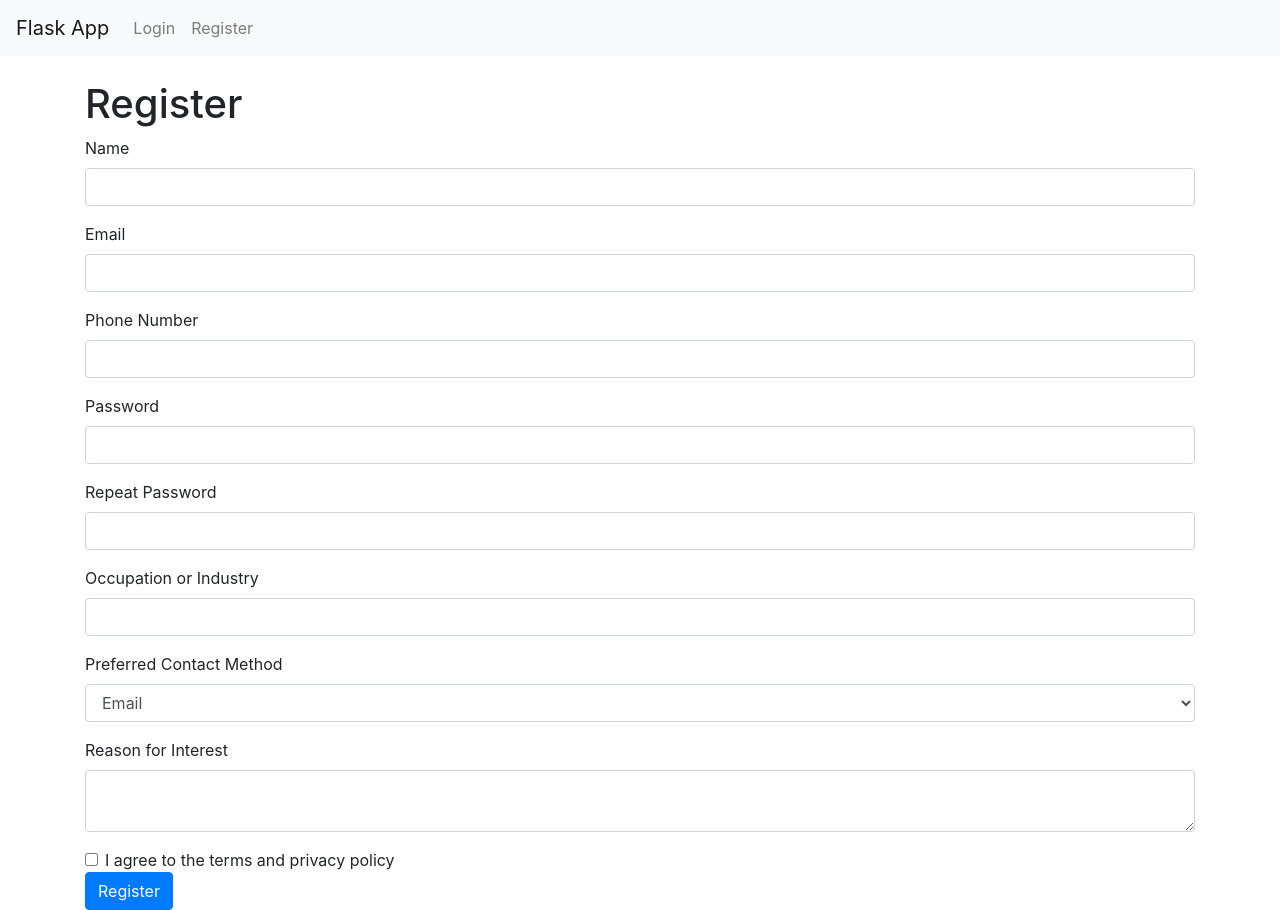
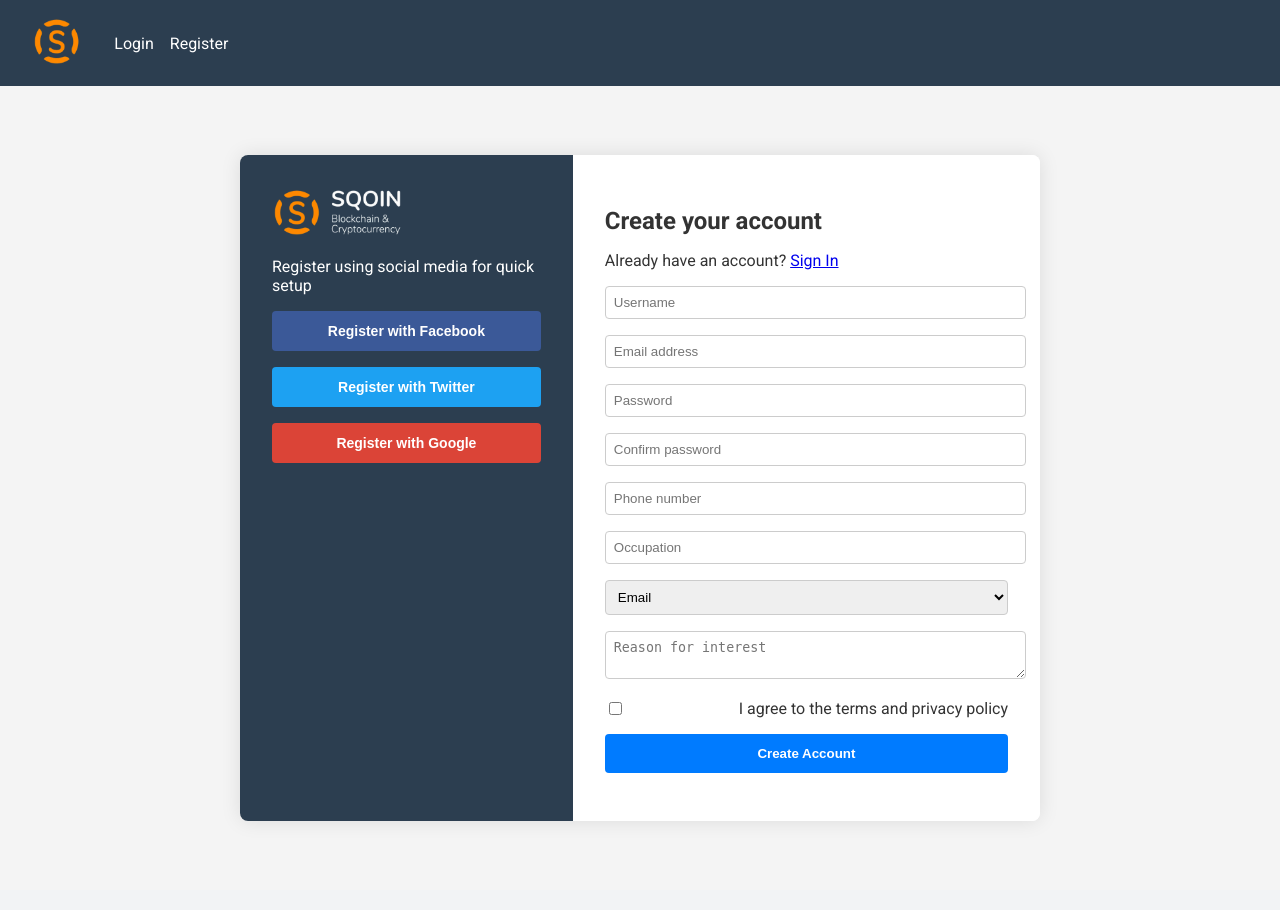
Before and after one commit to zdbrig/demo-login-flask, a Flask app: page /register in a window 1280 px wide. After the commit the page ends 822 px from the top, so only its background shows below. Run offline with Flask 3, Linux system fonts and the light colour scheme; some libraries are stand-ins or nearby versions.

Commit message:
adding styling

```diff
--- a/app/forms.py
+++ b/app/forms.py
@@ -7,7 +7,7 @@ from flask_wtf import FlaskForm
 from wtforms import StringField, PasswordField, SubmitField, SelectField, TextAreaField, BooleanField, TelField
 
 class LoginForm(FlaskForm):
-    username = StringField('Email', validators=[DataRequired()])
+    email = StringField('Email', validators=[DataRequired()])
     password = PasswordField('Password', validators=[DataRequired()])
     remember_me = BooleanField('Remember Me')
     submit = SubmitField('Sign In')
--- a/app/routes.py
+++ b/app/routes.py
@@ -31,7 +31,7 @@ def login():
         return redirect(url_for('main.index'))
     form = LoginForm()
     if form.validate_on_submit():
-        user = User.query.filter_by(email=form.username.data).first()
+        user = User.query.filter_by(email=form.email.data).first()
         if user and user.check_password(form.password.data):
             if not user.is_approved:
                 flash('Your account is not approved yet.', 'warning')
--- /dev/null
+++ b/app/static/css/main.css
@@ -0,0 +1,256 @@
+.centered-content {
+    display: flex;
+    justify-content: center;
+    align-items: center;
+    min-height: calc(100vh - 60px); /* Adjust this value based on your header height */
+    padding: 2rem;
+}
+
+.auth-container {
+    background-color: white;
+    border-radius: 8px;
+    box-shadow: 0 0 20px rgba(0,0,0,0.1);
+    overflow: hidden;
+    width: 100%;
+    max-width: 800px;
+}
+
+.login-container {
+    display: flex;
+    max-width: 800px;
+    margin: 0 auto;
+    box-shadow: 0 0 10px rgba(0,0,0,0.1);
+}
+
+.social-login, .email-login {
+    padding: 2rem;
+    width: 50%;
+}
+
+.social-login {
+    background-color: #2c3e50;
+    color: white;
+}
+
+.email-login {
+    background-color: white;
+}
+
+h1, h2 {
+    margin-bottom: 1rem;
+}
+
+.btn {
+    display: block;
+    width: 100%;
+    padding: 0.75rem;
+    margin-bottom: 1rem;
+    border: none;
+    border-radius: 4px;
+    color: white;
+    font-weight: bold;
+    cursor: pointer;
+}
+
+.btn-facebook {
+    background-color: #3b5998;
+    font-size: 14px;
+}
+
+.btn-twitter {
+    background-color: #1da1f2;
+    font-size: 14px;
+}
+
+.btn-google {
+    background-color: #db4437;
+    font-size: 14px;
+}
+
+.btn-primary {
+    background-color: #4285f4;
+}
+
+.form-group {
+    margin-bottom: 1rem;
+}
+
+.form-control {
+    width: 100%;
+    padding: 0.5rem;
+    border: 1px solid #ccc;
+    border-radius: 4px;
+}
+
+.form-check {
+    display: flex;
+    justify-content: space-between;
+    align-items: center;
+    margin-bottom: 1rem;
+}
+
+.forgot-password {
+    color: #4285f4;
+    text-decoration: none;
+}
+
+@media (max-width: 768px) {
+    .login-container {
+        flex-direction: column;
+    }
+    .social-login, .email-login {
+        width: 100%;
+    }
+}
+
+.register-container {
+    display: flex;
+    max-width: 1000px;
+    margin: 0 auto;
+    box-shadow: 0 0 10px rgba(0,0,0,0.1);
+}
+
+.register-sidebar, .register-main {
+    padding: 2rem;
+}
+
+.register-sidebar {
+    background-color: #2c3e50;
+    color: white;
+    width: 40%;
+}
+
+.register-main {
+    background-color: white;
+    width: 60%;
+}
+
+/* main.css */
+body {
+    font-family: 'Roboto', sans-serif;
+    margin: 0;
+    padding: 0;
+    background-color: #f4f4f4;
+    color: #333;
+}
+
+.navbar {
+    background-color: #2c3e50;
+    padding: 1rem 2rem;
+    display: flex;
+    justify-content: space-between;
+    align-items: center;
+}
+
+.navbar-left {
+    display: flex;
+    align-items: center;
+}
+
+.navbar-logo {
+    margin-right: 1rem; /* Adds space between the logo and the buttons */
+}
+
+.navbar-links {
+    display: flex;
+    list-style: none;
+    padding: 0;
+    margin: 0;
+}
+
+.navbar-links li {
+    margin-left: 1rem; /* Adds space between the buttons */
+}
+
+.navbar-links a {
+    color: white; /* Sets the link color to white */
+    text-decoration: none; /* Removes the underline */
+}
+
+.navbar-links a:hover {
+    color: #ccc; /* Optional: Change the color on hover */
+}
+
+/* Table styles */
+.table {
+    width: 100%;
+    max-width: 1200px; /* Optional: Set a maximum width for the table */
+    border-collapse: collapse;
+    margin: 1rem auto; /* Adds symmetric margin: 1rem on top/bottom, auto on left/right */
+    background-color: white;
+}
+
+.table th,
+.table td {
+    padding: 12px 20px; /* Keeps the symmetric horizontal padding */
+    border-bottom: 1px solid #ddd;
+    text-align: left;
+}
+
+.table th {
+    background-color: #f8f8f8;
+    font-weight: bold;
+    color: #333;
+}
+
+.table tr:nth-child(even) {
+    background-color: #f4f4f4;
+}
+
+.table .btn {
+    padding: 5px 10px;
+    border-radius: 4px;
+    text-decoration: none;
+    display: inline-block;
+    margin: 0;
+    font-size: 14px;
+    cursor: pointer;
+}
+
+.btn-sm {
+    font-size: 12px;
+    padding: 5px 10px;
+}
+
+.btn-primary {
+    background-color: #007bff;
+    color: white;
+}
+
+.btn-danger {
+    background-color: #dc3545;
+    color: white;
+}
+
+.btn-primary:hover,
+.btn-danger:hover {
+    opacity: 0.8;
+}
+
+
+/* Flash messages styling */
+.flash-messages {
+    margin: 1rem auto;
+    max-width: 1200px; /* Aligns with the table's max-width */
+}
+
+
+.alert-info {
+    background-color: #d9edf7;
+    border-color: #bce8f1;
+}
+
+.alert-success {
+    background-color: #dff0d8;
+    border-color: #d6e9c6;
+}
+
+.alert-warning {
+    background-color: #fcf8e3;
+    border-color: #faebcc;
+}
+
+.alert-danger {
+    background-color: #f2dede;
+    border-color: #ebccd1;
+}
--- a/app/templates/base.html
+++ b/app/templates/base.html
@@ -1,40 +1,57 @@
-
 <!DOCTYPE html>
 <html lang="en">
 <head>
     <meta charset="UTF-8">
     <meta name="viewport" content="width=device-width, initial-scale=1.0">
-    <title>{% block title %}Flask App{% endblock %}</title>
-    <link rel="stylesheet" href="https://stackpath.bootstrapcdn.com/bootstrap/4.5.2/css/bootstrap.min.css">
+    <title>{% block title %}Block GPT{% endblock %}</title>
+    <link href="https://fonts.googleapis.com/css2?family=Roboto:wght@300;400;700&display=swap" rel="stylesheet">
+    <link rel="stylesheet" href="https://cdnjs.cloudflare.com/ajax/libs/font-awesome/5.15.3/css/all.min.css">
+    <link rel="stylesheet" href="{{ url_for('static', filename='css/main.css') }}">
+    {% block extra_css %}{% endblock %}
 </head>
 <body>
-    <nav class="navbar navbar-expand-lg navbar-light bg-light">
-        <a class="navbar-brand" href="{{ url_for('main.index') }}">Flask App</a>
-        <div class="navbar-nav">
+    <header>
+        <nav class="navbar">
+            <div class="navbar-left">
+                <div class="navbar-logo">
+                    <a href="{{ url_for('main.index') }}">
+                        <img src="{{ url_for('static', filename='images/logo2.png') }}" alt="SQOIN Logo" style="height: 50px;">
+                    </a>
+                </div>
+                <ul class="navbar-links">
                     {% if current_user.is_authenticated %}
-                <a class="nav-item nav-link" href="{{ url_for('main.index') }}">Home</a>
+                        <li><a href="{{ url_for('main.index') }}">Home</a></li>
                         {% if current_user.is_admin %}
-                    <a class="nav-item nav-link" href="{{ url_for('main.admin') }}">Admin</a>
+                            <li><a href="{{ url_for('main.admin') }}">Admin</a></li>
                         {% endif %}
-                <a class="nav-item nav-link" href="{{ url_for('auth.logout') }}">Logout</a>
+                        <li><a href="{{ url_for('auth.logout') }}">Logout</a></li>
                     {% else %}
-                <a class="nav-item nav-link" href="{{ url_for('auth.login') }}">Login</a>
-                <a class="nav-item nav-link" href="{{ url_for('auth.register') }}">Register</a>
+                        <li><a href="{{ url_for('auth.login') }}">Login</a></li>
+                        <li><a href="{{ url_for('auth.register') }}">Register</a></li>
                     {% endif %}
+                </ul>
             </div>
         </nav>
-    <div class="container mt-4">
+    </header>
+
+
+    <main>
         {% with messages = get_flashed_messages(with_categories=true) %}
             {% if messages %}
                 {% for category, message in messages %}
-                    <div class="alert alert-{{ category }}">{{ message }}</div>
+                    <div class="alert alert-{{ category }}">
+                        <i class="fas fa-info-circle"></i> {{ message }}
+                    </div>
                 {% endfor %}
             {% endif %}
         {% endwith %}
+
         {% block content %}{% endblock %}
-    </div>
-    <script src="https://code.jquery.com/jquery-3.5.1.slim.min.js"></script>
-    <script src="https://cdn.jsdelivr.net/npm/@popperjs/core@2.5.3/dist/umd/popper.min.js"></script>
-    <script src="https://stackpath.bootstrapcdn.com/bootstrap/4.5.2/js/bootstrap.min.js"></script>
+    </main>
+
+
+    <script src="https://code.jquery.com/jquery-3.6.0.min.js"></script>
+    <script src="{{ url_for('static', filename='js/main.js') }}"></script>
+    {% block extra_js %}{% endblock %}
 </body>
 </html>
--- a/app/templates/register.html
+++ b/app/templates/register.html
@@ -1,45 +1,53 @@
 {% extends "base.html" %}
 
 {% block content %}
-    <h1>Register</h1>
+<div class="centered-content">
+    <div class="auth-container">
+        <div class="register-container">
+            <div class="register-sidebar">
+                <img src="{{ url_for('static', filename='images/logo1.png') }}" alt="SQOIN Logo" style="height:50px;">
+                <p>Register using social media for quick setup</p>
+                <button class="btn btn-facebook">Register with Facebook</button>
+                <button class="btn btn-twitter">Register with Twitter</button>
+                <button class="btn btn-google">Register with Google</button>
+            </div>
+            <div class="register-main">
+                <h2>Create your account</h2>
+                <p>Already have an account? <a href="{{ url_for('auth.login') }}">Sign In</a></p>
                 <form method="POST" action="{{ url_for('auth.register') }}">
                     {{ form.hidden_tag() }}
                     <div class="form-group">
-            {{ form.username.label }}
-            {{ form.username(class="form-control") }}
+                        {{ form.username(class="form-control", placeholder="Username") }}
                     </div>
                     <div class="form-group">
-            {{ form.email.label }}
-            {{ form.email(class="form-control") }}
+                        {{ form.email(class="form-control", placeholder="Email address") }}
                     </div>
                     <div class="form-group">
-            {{ form.phone_number.label }}
-            {{ form.phone_number(class="form-control") }}
+                        {{ form.password(class="form-control", placeholder="Password") }}
                     </div>
                     <div class="form-group">
-            {{ form.password.label }}
-            {{ form.password(class="form-control") }}
+                        {{ form.password2(class="form-control", placeholder="Confirm password") }}
                     </div>
                     <div class="form-group">
-            {{ form.password2.label }}
-            {{ form.password2(class="form-control") }}
+                        {{ form.phone_number(class="form-control", placeholder="Phone number") }}
                     </div>
                     <div class="form-group">
-            {{ form.occupation.label }}
-            {{ form.occupation(class="form-control") }}
+                        {{ form.occupation(class="form-control", placeholder="Occupation") }}
                     </div>
                     <div class="form-group">
-            {{ form.preferred_contact_method.label }}
                         {{ form.preferred_contact_method(class="form-control") }}
                     </div>
                     <div class="form-group">
-            {{ form.reason_for_interest.label }}
-            {{ form.reason_for_interest(class="form-control") }}
+                        {{ form.reason_for_interest(class="form-control", placeholder="Reason for interest") }}
                     </div>
                     <div class="form-check">
                         {{ form.agree_terms(class="form-check-input") }}
                         {{ form.agree_terms.label(class="form-check-label") }}
                     </div>
-        {{ form.submit(class="btn btn-primary") }}
+                    {{ form.submit(class="btn btn-primary btn-block", value="Create Account") }}
                 </form>
+            </div>
+        </div>
+    </div>
+</div>
 {% endblock %}
```
Also changed, not shown: app/templates/admin.html (+21 -5 lines), app/templates/login.html (+22 -6 lines), app/static/images/logo1.png (added), app/static/images/logo2.png (added). Lines whose indentation alone changed are shown as unchanged.
